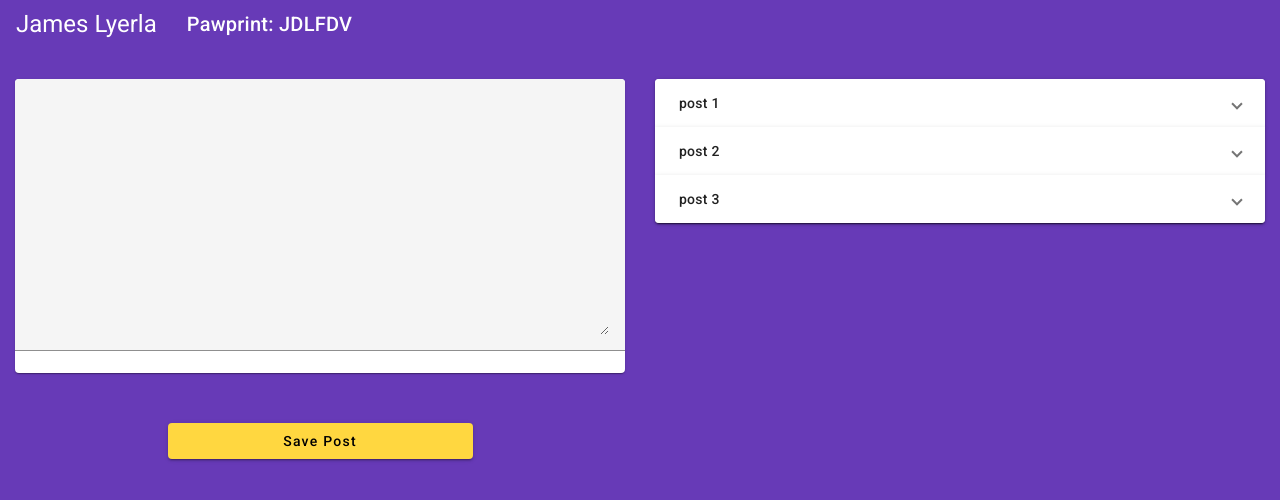
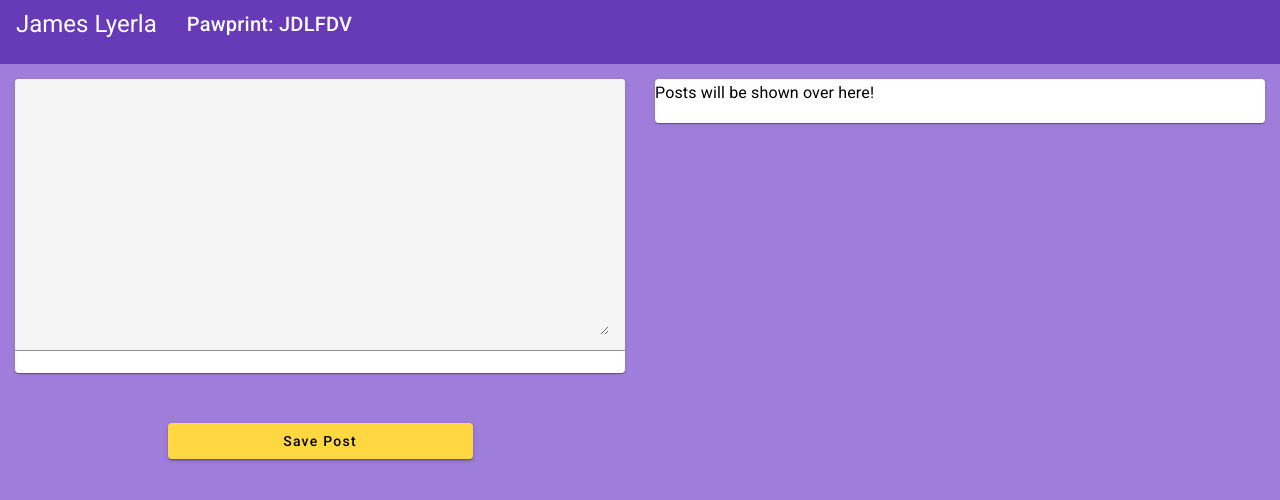
Before and after one commit to lyerlajd/Angular-Project, an Angular app in the folder Assignment3/: page / in a window 1280 px wide. Shown: the top 500 px of the page. Built offline with nearby package versions, Linux system fonts and the light colour scheme.

Commit message:
i think it's finally done

```diff
--- a/Assignment3/src/app/app.component.html
+++ b/Assignment3/src/app/app.component.html
@@ -1,6 +1,6 @@
 <head-create></head-create>
 
 <div class="wrapper">
-  <app-post></app-post>
-  <app-post-list></app-post-list>
+  <app-post (postCreated)="onPostAdded($event)"></app-post>
+  <app-post-list [posts] = "storedPosts"></app-post-list>
 </div>
--- a/Assignment3/src/app/app.component.ts
+++ b/Assignment3/src/app/app.component.ts
@@ -1,8 +1,17 @@
 import { Component } from '@angular/core';
+import { Post } from './post/post.model';
 
 @Component({
   selector: 'app-root',
   templateUrl: './app.component.html',
   styleUrls: ['./app.component.css']
 })
-export class AppComponent {}
+export class AppComponent {
+storedPosts: Post[] = [];
+
+onPostAdded(post)
+{
+  this.storedPosts.push(post);
+}
+
+}
--- a/Assignment3/src/app/post-list/post-list.component.ts
+++ b/Assignment3/src/app/post-list/post-list.component.ts
@@ -1,4 +1,5 @@
-import { Component } from "@angular/core";
+import { Component, Input } from "@angular/core";
+import { Post } from "../post/post.model";
 
 @Component({
   selector:'app-post-list',
@@ -6,9 +7,10 @@ import { Component } from "@angular/core";
 })
 
 export class PostListComponent {
-  posts = [
-    {title: "post 1", description: "this is text from post 1"},
-    {title: "post 2", description: "this is text from post 2"},
-    {title: "post 3", description: "this is text from post 3"}
-  ]
+  // posts = [
+  //   {title: "post 1", description: "this is text from post 1"},
+  //   {title: "post 2", description: "this is text from post 2"},
+  //   {title: "post 3", description: "this is text from post 3"}
+  // ];
+  @Input() posts: Post[]=[];
 }
--- a/Assignment3/src/app/post/post.component.ts
+++ b/Assignment3/src/app/post/post.component.ts
@@ -17,7 +17,7 @@ export class PostComponent {
   @Output() postCreated = new EventEmitter<Post>();
   onAddPost()
   {
-    this.m_title = this.binding.slice(0, 30);
+    this.m_title = this.binding.slice(0, 30) + '...';
     this.m_description = this.binding;
 
     const post: Post = {title: this.m_title, description: this.m_description};
--- a/Assignment3/src/styles.css
+++ b/Assignment3/src/styles.css
@@ -1,5 +1,6 @@
 :root
 {
+  --purple: rgb(159, 125, 218);
   --deep-purple: rgb(103, 58, 183);
   --amber: rgb(255, 215, 64);
   --light-amber: rgb(255, 215, 130);
@@ -17,13 +18,13 @@ body { margin: 0; font-family: Roboto, "Helvetica Neue", sans-serif; }
 app-post
 {
   height: 100%;
-  background-color: var(--deep-purple);
+  background-color: var(--purple);
   padding: 15px;
 }
 app-post-list
 {
   height: 100%;
-  background-color: var(--deep-purple);
+  background-color: var(--purple);
   padding: 15px;
 }
 
```
